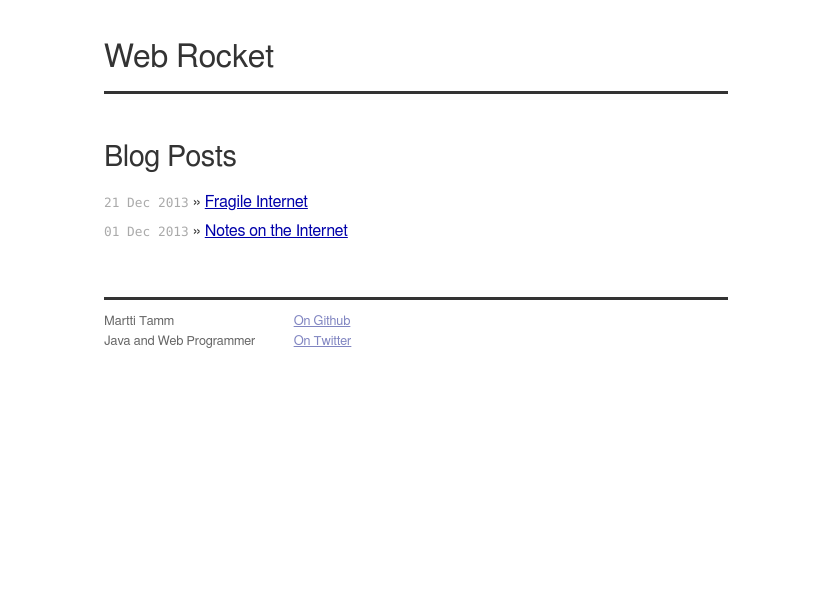
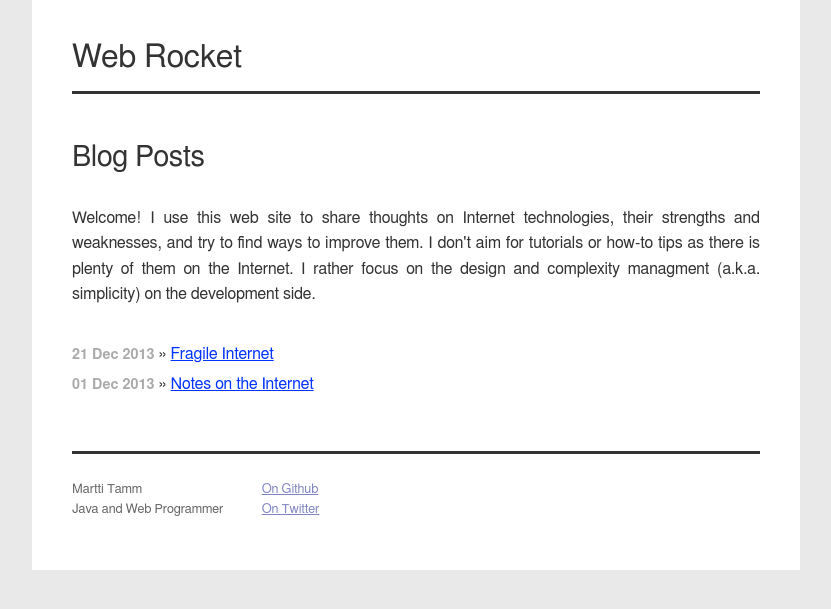
Before and after one commit to mrtamm/mrtamm.github.io, a Jekyll site: the page built from index.html, in a window 1280 px wide. Shown: the top 609 px of the page, without its empty margins (224-1055 px from the left). Built offline with Jekyll 4.4.1, drawn with Linux system fonts in a browser that asks for light colours; nearby versions of some CDN libraries; library files that are not in the unit come from our copies.

Commit message:
Updating styles and site

```diff
--- a/_config.yml
+++ b/_config.yml
@@ -3,3 +3,4 @@ safe: true
 lsi: false
 pygments: true
 encoding: UTF-8
+permalink: /:categories/:year/:month/:day/:title
--- a/_layouts/default.html
+++ b/_layouts/default.html
@@ -12,7 +12,7 @@
     <div class="page">
 
       <header class="site">
-        <span class="title">{{ site.name }}</span>
+        <a class="title" href="/" title="Home">{{ site.name }}</a>
       </header>
 
       {{ content }}
--- a/_layouts/post.html
+++ b/_layouts/post.html
@@ -3,6 +3,6 @@ layout: default
 ---
 <article>
   <h1>{{ page.title }}</h1>
-  <p class="meta">{{ page.date | date_to_string }}</p>
+  <p class="date">{{ page.date | date_to_string }}</p>
   {{ content }}
 </article>
--- a/css/style.css
+++ b/css/style.css
@@ -1,43 +1,33 @@
 * { -moz-box-sizing: border-box; -webkit-box-sizing: border-box; box-sizing: border-box; }
+.chromeframe { position: absolute; top: 0; }
 
-.chromeframe {position: absolute; top: 0;}
+body, select, input, textarea { color: #333; }
 
-body {font: 16px Helmet, Freesans, sans-serif;}
+em   { text-decoration: underline; font-style: none; }
+ins  { background-color: #fcd700; color: #000; text-decoration: none; }
+mark { background-color: #fcd700; color: #000; font-style: italic; font-weight: bold; }
 
-body, select, input, textarea {color: #333;}
+input:-moz-placeholder    { color: #a9a9a9; }
+textarea:-moz-placeholder { color: #a9a9a9; }
 
-a {color: #03f;}
-a:hover {color: #69f;}
-
-::-moz-selection{ text-shadow: none;}
-::selection { text-shadow: none;}
-
-a:link {-webkit-tap-highlight-color: #fcd700;}
-
-ins {background-color: #fcd700; color: #000; text-decoration: none;}
-mark {background-color: #fcd700; color: #000; font-style: italic; font-weight: bold;}
-
-input:-moz-placeholder { color:#a9a9a9; }
-textarea:-moz-placeholder { color:#a9a9a9; }
+a         { color: #03f; }
+a:hover   { color: #69f; }
+a:visited { color: #a0a; }
 
 /** custom follows **/
-
 html, body { height: 100%; }
-
 body {
-  background-color: #FFF;
+  background-color: #e9e9e9;
   text-align: center;
+  font: 16px Helmet, Freesans, sans-serif;
 }
 
-a         { color: #00a; }
-a:hover   { color: #000; }
-a:visited { color: #a0a; }
 
-h1 { font-size: 1.8em; line-height: 1.1em; margin-bottom: 0.1em; }
+h1 { font-size: 1.8em; line-height: 1.1em; margin-bottom: 0.5em; }
 h2 { font-size: 1.6em; line-height: 1.1em; margin-bottom: 0.5em; margin-top: 1.5em; }
 h3 { font-size: 1.3em; line-height: 1.1em; margin-bottom: 0.5em; margin-top: 1.5em; }
 h4 { font-size: 1.1em; line-height: 1.1em; margin-bottom: 0.5em; margin-top: 1.5em; }
-p, ul, ol { line-height: 1.6em; margin-top: 0.9em; margin-bottom: 2.0em; }
+p, ul, ol { line-height: 1.6em; margin-top: 2.0em; margin-bottom: 2.0em; }
 ul, ol { padding-left: 3em; }
 
 ul.posts {
@@ -49,34 +39,34 @@ ul.posts li {
   line-height: 1.75em;
 }
 
-ul.posts span {
-  color: #aaa;
-  font-family: Monaco, "Courier New", monospace;
-  font-size: 80%;
+.page {
+  background-color: #fff;
+  text-align: justify;
+  max-width: 48em;
+  margin: 0em auto;
+  padding: 1.5em 2.5em;
 }
 
-.page {
-  text-align: justify;
-  max-width: 40em;
-  margin: 0em auto;
-  padding: 1.5em 0.5em;
+.page .date {
+  color: #aaa;
+  font-size: 0.9em;
+  font-weight: bold;
+  font-family: "Nimbus Sans", Liberation, Freesans, sans-serif;
 }
 
-.page .meta {
-  margin: 0.1em 0em 0.4em;
-  color: #aaa;
-  font-size: 0.8em;
-}
+.page P.date { margin: 0.1em 0em 0.4em; }
 
 .page header.site {
   border-bottom: 3px solid #333;
   margin-bottom: 3em;
 }
 
-.page header.site span.title {
+.page header.site .title {
   display: inline-block;
   padding: 0.5em 0em;
+  color: #333;
   font-size: 2.0em;
+  text-decoration: none;
 }
 
 .page footer.site {
--- a/index.html
+++ b/index.html
@@ -5,9 +5,12 @@
 
 <div id="home">
   <h1>Blog Posts</h1>
+  <p>Welcome! I use this web site to share thoughts on Internet technologies, their strengths and weaknesses, and try to
+  find ways to improve them. I don't aim for tutorials or how-to tips as there is plenty of them on the Internet. I
+  rather focus on the design and complexity managment (a.k.a. simplicity) on the development side.</p>
   <ul class="posts">
     {% for post in site.posts %}
-      <li><span>{{ post.date | date_to_string }}</span> &raquo; <a href="{{ post.url }}">{{ post.title }}</a></li>
+      <li><span class="date">{{ post.date | date_to_string }}</span> &raquo; <a href="{{ post.url }}">{{ post.title }}</a></li>
     {% endfor %}
   </ul>
 </div>
```
